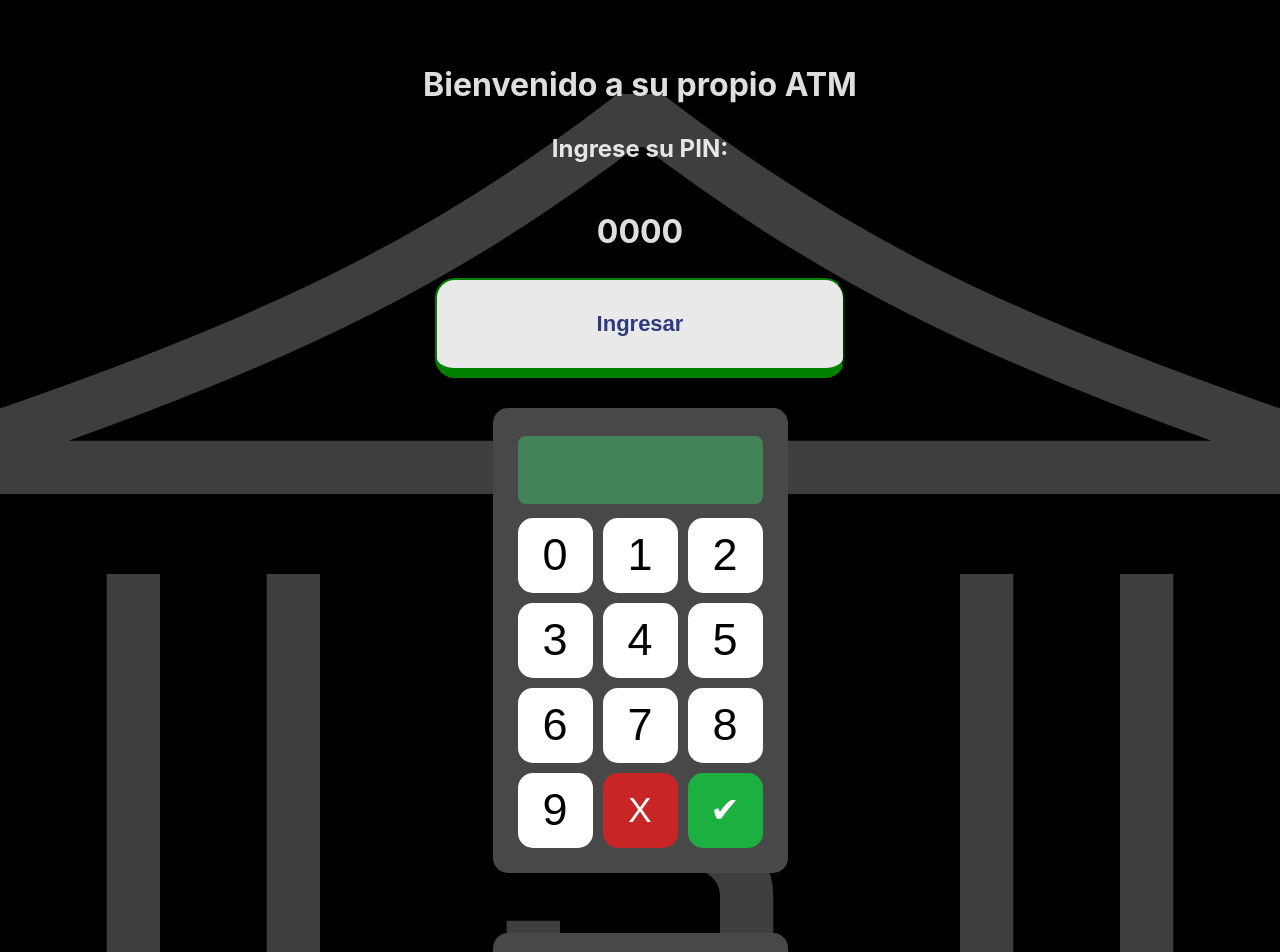
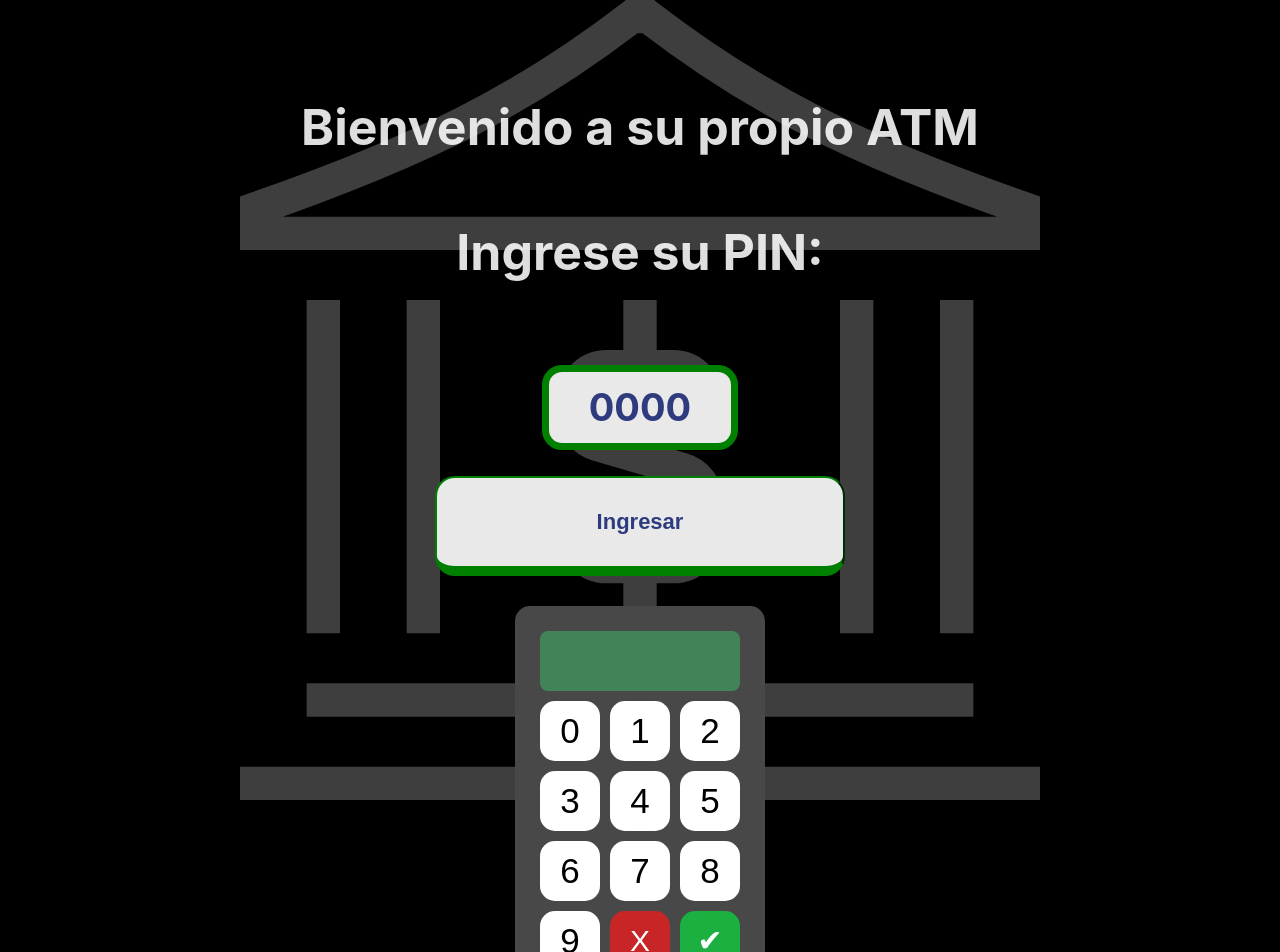
Before and after one commit to IvanTicona/ATM-Project, a React (Vite) app: page /login in a window 1280 px wide. Shown: the top 952 px of the page. Built offline with nearby package versions, Linux system fonts and the light colour scheme.

Commit message:
Corrección estética

```diff
--- a/src/index.css
+++ b/src/index.css
@@ -2,6 +2,8 @@
   font-family: Inter, system-ui, Avenir, Helvetica, Arial, sans-serif;
   line-height: 1.5;
   font-weight: 400;
+  width: 100%;
+  height: 100%;
 
   color-scheme: light dark;
   color: rgba(255, 255, 255, 0.87);
--- a/src/screens/ConsultarSaldo.jsx
+++ b/src/screens/ConsultarSaldo.jsx
@@ -11,8 +11,8 @@ export const ConsultarSaldo = () => {
   return (
     <>
         <div className='div-vertical'>
-            <h1>Su saldo disponible es:</h1>
-            <h1>{saldo} Bs</h1>
+            <h3 className='title'>Su saldo disponible es:</h3>
+            <h3 className='title'>{saldo} Bs</h3>
 
             <div className='div-horizontal'>
                 <button className='boton' onClick={()=>navigate("/operaciones")}>
--- a/src/screens/Login.jsx
+++ b/src/screens/Login.jsx
@@ -5,6 +5,7 @@ import { KeyboardContext } from '../contexts/KeyboardContext';
 import { ToastContainer, toast } from 'react-toastify';
 import 'react-toastify/dist/ReactToastify.css';
 import '../styles/Button.css'
+import '../styles/Login.css'
 
 export const Login = () => {
     let navigate = useNavigate();
@@ -31,10 +32,10 @@ export const Login = () => {
     return (
         <>
             <div>
-                <h1>Bienvenido a su propio ATM</h1>
-                <h2>Ingrese su PIN:</h2>
+                <h3 className='title'>Bienvenido a su propio ATM</h3>
+                <h3 className='title'>Ingrese su PIN:</h3>
             </div>
-            <h1>
+            <h1 className='pin-container'>
                 {state.pin}
             </h1>
             <button className='boton' onClick={() => confirmarPIN()}>
--- a/src/styles/Keyboard.css
+++ b/src/styles/Keyboard.css
@@ -1,8 +1,8 @@
 .keyboard{
     display: grid;
     gap: 10px;
-    grid-template-columns: repeat(3, 75px); /* 4 columnas de 100px */
-    grid-template-rows: repeat(4, 75px); /* 3 filas de 100px */
+    grid-template-columns: repeat(3, 60px); /* 4 columnas de 100px */
+    grid-template-rows: repeat(4, 60px); /* 3 filas de 100px */
     flex-wrap: wrap;
     background-color: #484848;
     justify-content: center;
@@ -15,7 +15,7 @@
 
 .titlePin{
     grid-column: 1 / 4;
-    font-size: 45px;
+    font-size: 40px;
     background-color: #428457;
     color: #9ad69c;
     border: none;
@@ -24,9 +24,9 @@
 }
 
 .button{
-    width: 75px;
-    height: 75px;
-    font-size: 45px;
+    width: 60px;
+    height: 60px;
+    font-size: 35px;
     background-color: #ffffff;
     color: #000000;
     border: none;
@@ -40,9 +40,9 @@
 }
 
 .button-accept{
-    width: 75px;
-    height: 75px;
-    font-size: 35px;
+    width: 60px;
+    height: 60px;
+    font-size: 30px;
     background-color: #1cb041;
     color: white;
     border: none;
@@ -55,9 +55,9 @@
 }
 
 .button-cancel{
-    width: 75px;
-    height: 75px;
-    font-size: 35px;
+    width: 60px;
+    height: 60px;
+    font-size: 30px;
     background-color: #f81919b9;
     color: white;
     border: none;
--- a/src/styles/Login.css
+++ b/src/styles/Login.css
@@ -18,3 +18,19 @@
     background-color: rgb(157, 157, 157);
     border-color: rgb(46, 59, 126);
   }
+
+  .pin-container {
+    display: flex;
+    color: rgb(46, 59, 126);
+    font-size: 38px;
+    align-items: center;
+    justify-content: center;
+    background-color: rgb(233, 233, 233);
+    padding-top: 7px;
+    border: solid 7px;
+    border-color: rgb(0, 128, 0);
+    padding-bottom: 7px;
+    padding-left: 40px;
+    padding-right: 40px;
+    border-radius: 20px;
+  }
```
